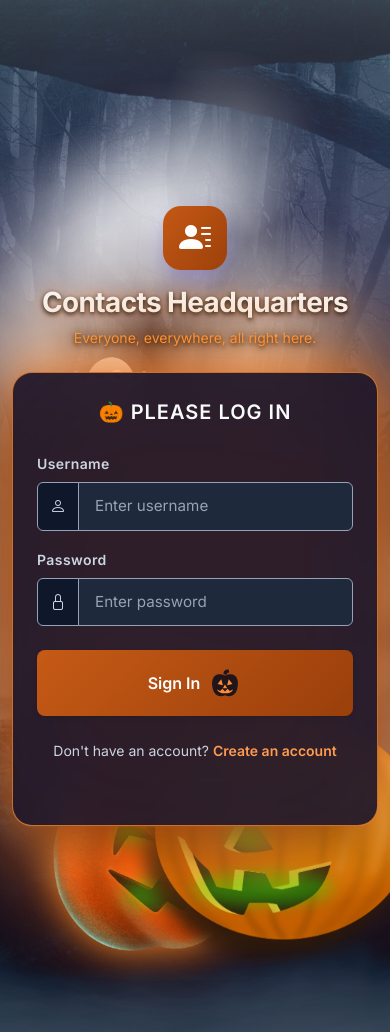
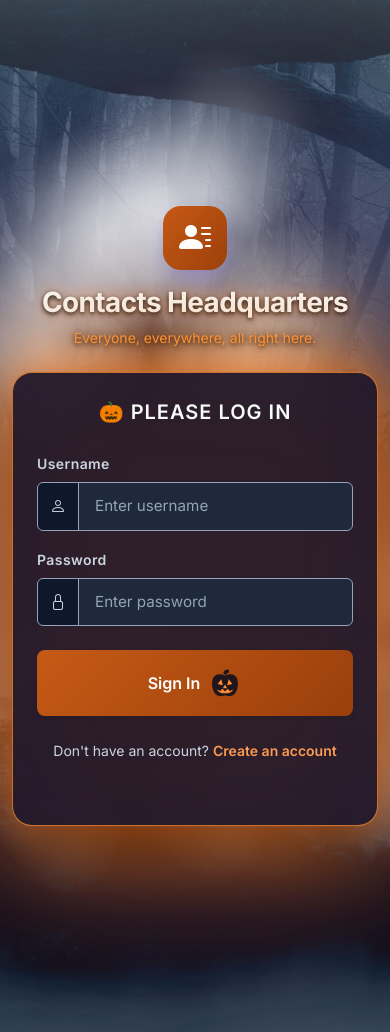
Before and after one commit to KianPWhelan/COP4331_LAMP_TEAM37, a PHP site: page / in a window 390 px wide; the page is wider, and only the part inside the window is pictured. Run offline with PHP 8.4, Linux system fonts and the light colour scheme.

Commit message:
Improve responsive Halloween layout

```diff
--- a/css/styles.css
+++ b/css/styles.css
@@ -639,3 +639,30 @@ a:hover {
             drop-shadow(0 0 15px rgba(0, 255, 0, 0.45));
     }
 }
+
+/* Responsive Halloween layout */
+@media (max-width: 992px) {
+
+    .pumpkin-container-left {
+        left: -5%;
+    }
+
+    .pumpkin-container-right {
+        right: 2%;
+    }
+
+    .halloween-ghost {
+        left: 8%;
+    }
+
+    .pumpkin-container {
+        transform: scale(0.73);
+    }
+}
+
+@media (max-width: 700px) {
+    .pumpkin-container,
+    .halloween-ghost {
+        display: none;
+    }
+}
```
